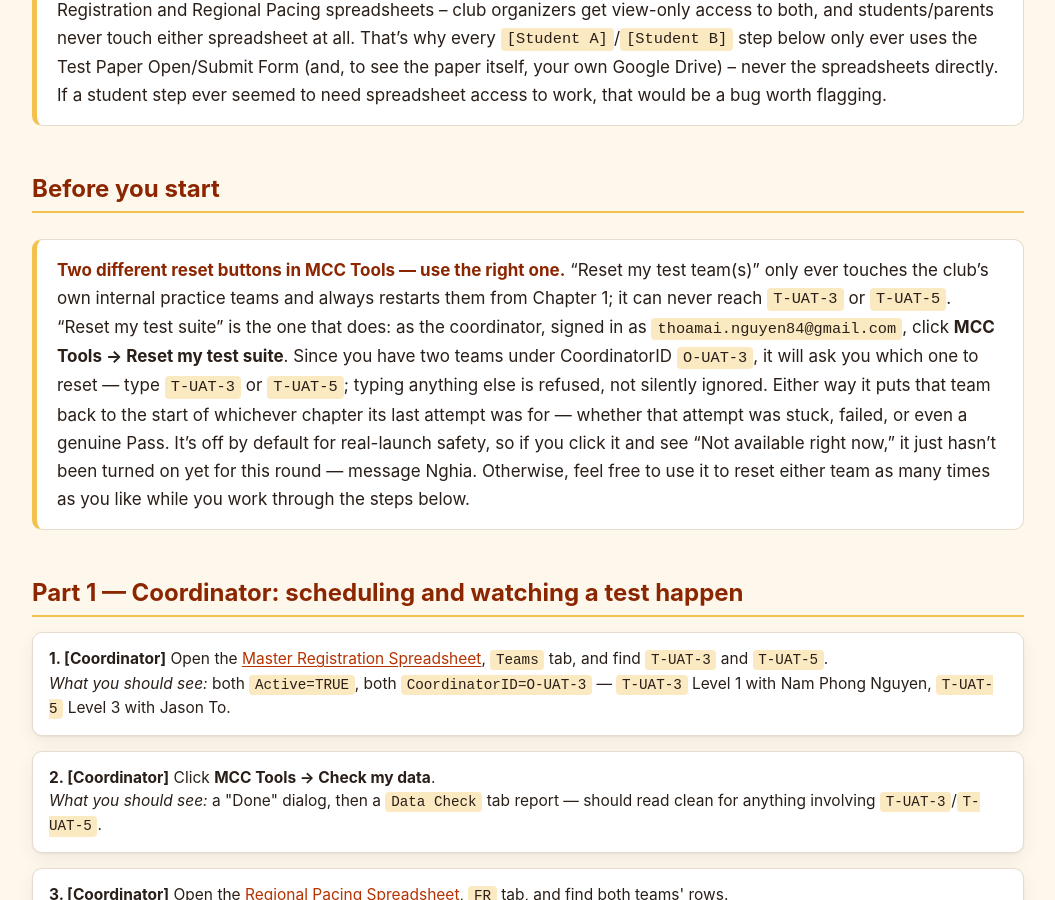
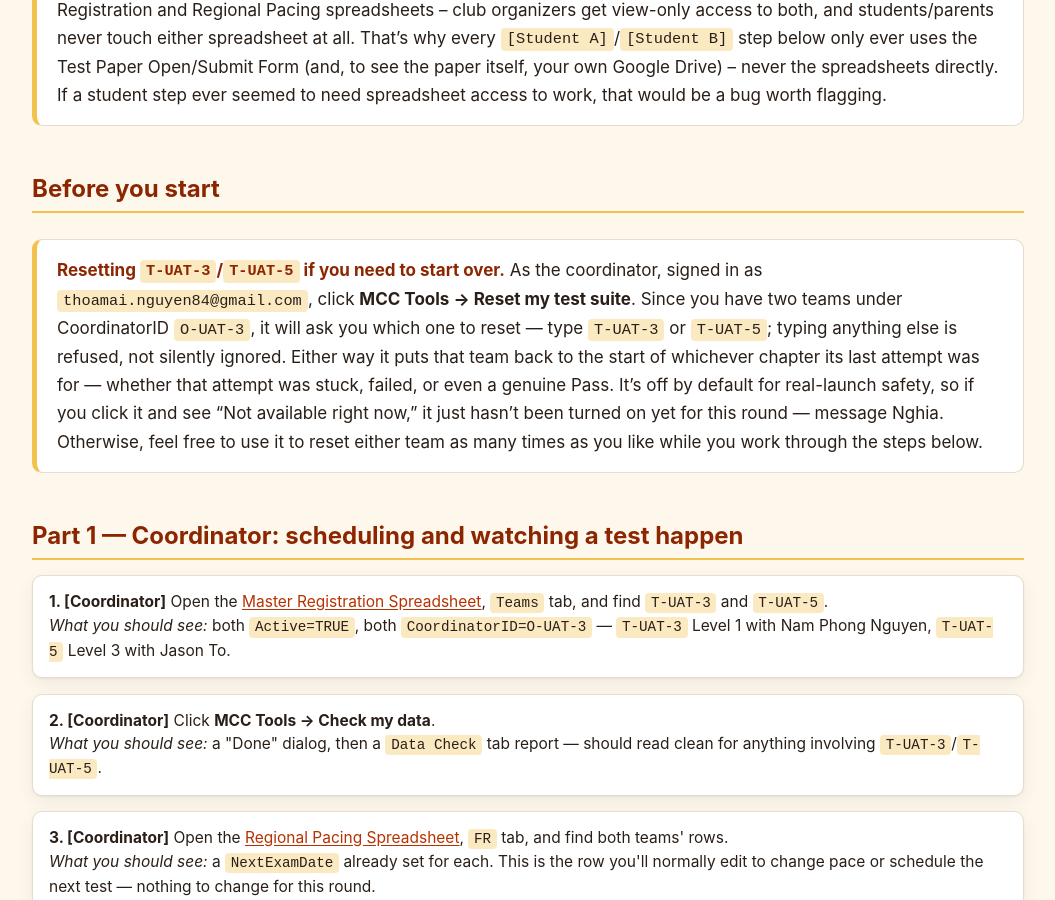
Before and after one commit to nghia71/nghia71.github.io, a Jekyll site: the page built from uat-thoa-mai.md, in a window 1280 px wide and 900 px high, scrolled down 1024 px. Shown: the whole window, without its empty margins (112-1167 px from the left). Built offline with Jekyll 4.4.1, drawn with Linux system fonts in a browser that asks for light colours.

Commit message:
Drop "Reset my test team(s)" mentions from UAT tester guides
It never touches a UAT tester's real team (it only resets the club's
internal pipeline-testing fixtures, T-EC1/T-WC1/etc.), so it has no
place in guides scoped to a tester's own real team. That tool stays
documented exclusively in testing-the-pipeline.md, which already never
mentions "Reset my test suite" -- each doc now names exactly one
reset button, matching what it's actually for.

Co-Authored-By: Claude Sonnet 5 <noreply@anthropic.com>
Claude-Session: https://claude.ai/code/session_015fnAyissPHLrFqhmKJxWoJ

```diff
--- a/uat-thoa-mai.md
+++ b/uat-thoa-mai.md
@@ -25,7 +25,7 @@ This page is yours alone. It uses two dedicated practice teams — `T-UAT-3` and
 ## Before you start
 
 <div class="note" markdown="1">
-**Two different reset buttons in MCC Tools — use the right one.** “Reset my test team(s)” only ever touches the club's own internal practice teams and always restarts them from Chapter 1; it can never reach `T-UAT-3` or `T-UAT-5`. “Reset my test suite” is the one that does: as the coordinator, signed in as `thoamai.nguyen84@gmail.com`, click **MCC Tools → Reset my test suite**. Since you have two teams under CoordinatorID `O-UAT-3`, it will ask you which one to reset — type `T-UAT-3` or `T-UAT-5`; typing anything else is refused, not silently ignored. Either way it puts that team back to the start of whichever chapter its last attempt was for — whether that attempt was stuck, failed, or even a genuine Pass. It's off by default for real-launch safety, so if you click it and see “Not available right now,” it just hasn't been turned on yet for this round — message Nghia. Otherwise, feel free to use it to reset either team as many times as you like while you work through the steps below.
+**Resetting `T-UAT-3`/`T-UAT-5` if you need to start over.** As the coordinator, signed in as `thoamai.nguyen84@gmail.com`, click **MCC Tools → Reset my test suite**. Since you have two teams under CoordinatorID `O-UAT-3`, it will ask you which one to reset — type `T-UAT-3` or `T-UAT-5`; typing anything else is refused, not silently ignored. Either way it puts that team back to the start of whichever chapter its last attempt was for — whether that attempt was stuck, failed, or even a genuine Pass. It's off by default for real-launch safety, so if you click it and see “Not available right now,” it just hasn't been turned on yet for this round — message Nghia. Otherwise, feel free to use it to reset either team as many times as you like while you work through the steps below.
 </div>
 
 ## Part 1 — Coordinator: scheduling and watching a test happen
```
Also changed, not shown: uat-anh-tran.md (+1 -1 lines), uat-son-ho.md (+1 -1 lines).
